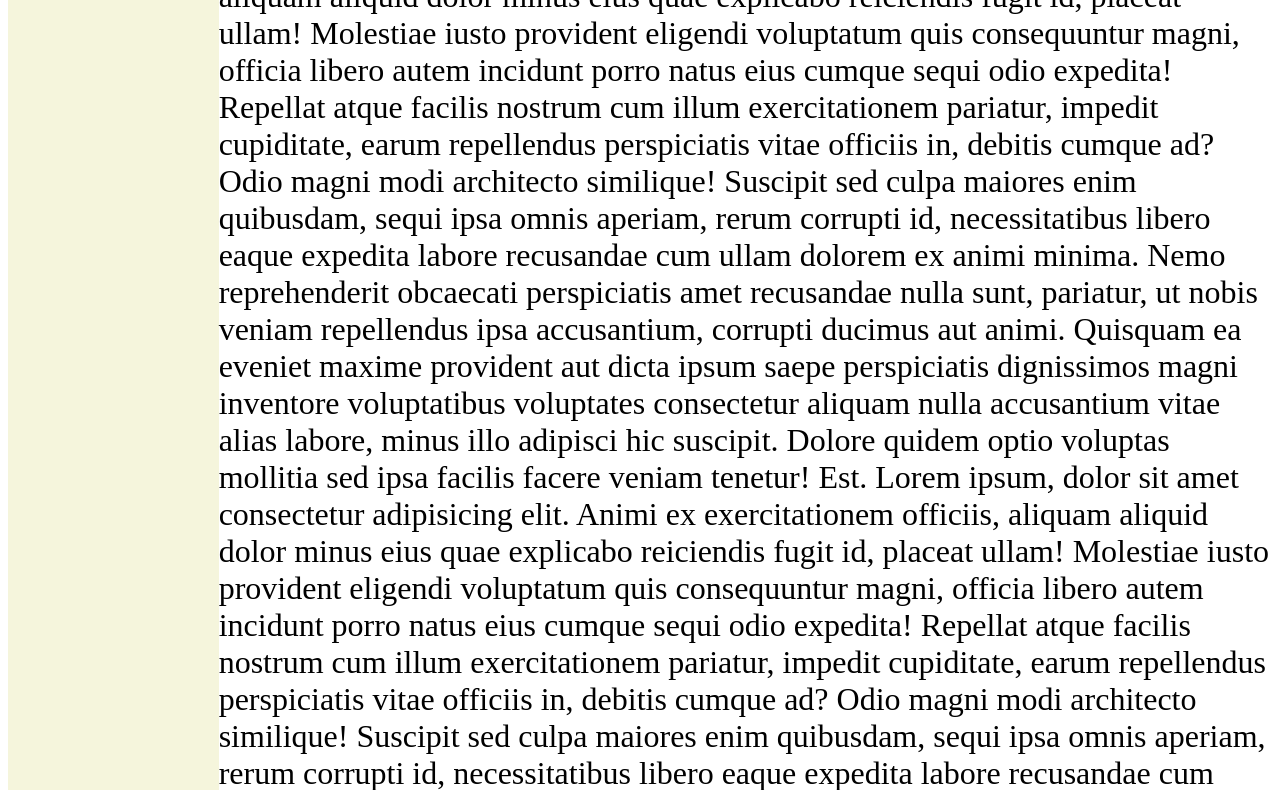
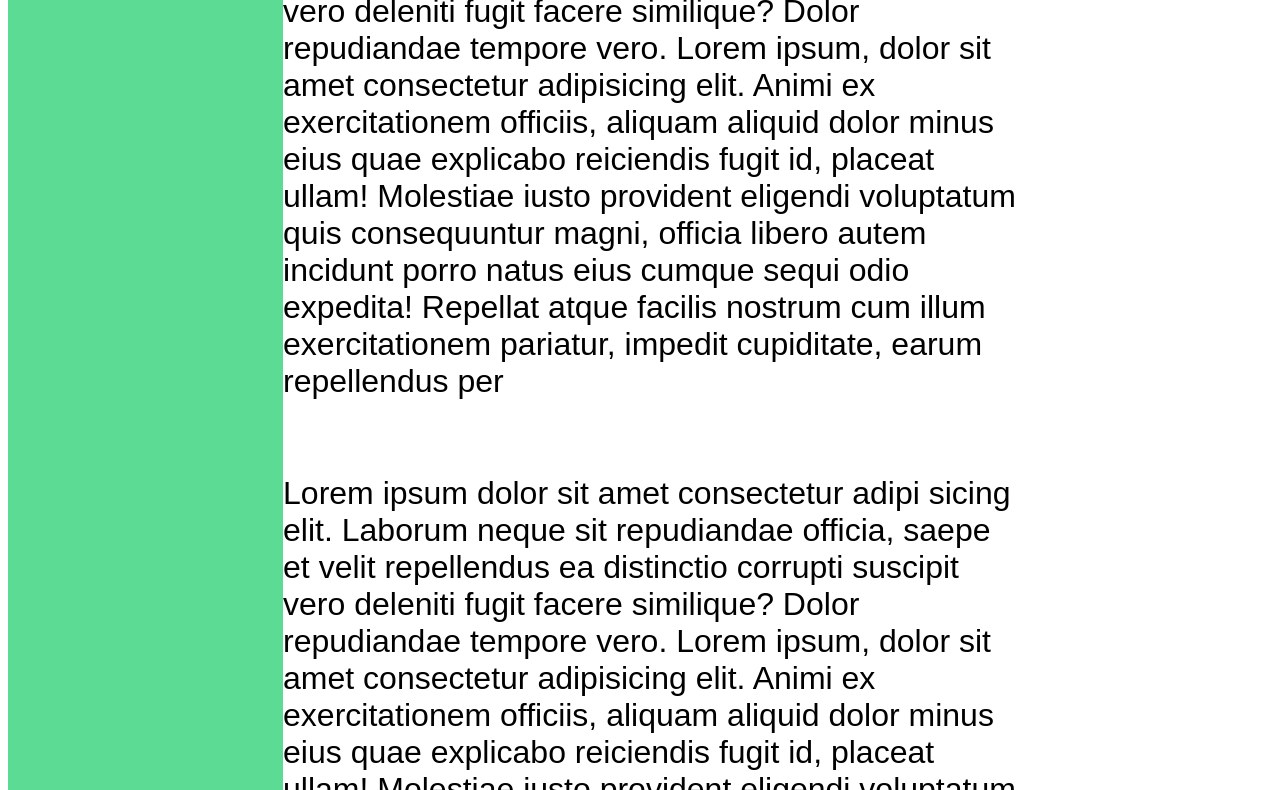
Before and after one commit to devanand98/Admin-Dashboard, a plain HTML site: page index.html in a window 1280 px wide. Shown: the part 310-1100 px from the top of the page. Drawn offline with Linux system fonts and the light colour scheme.

Commit message:
Completed skeleton layout

```diff
--- a/index.html
+++ b/index.html
@@ -9,17 +9,40 @@
 </head>
 <body>
     <div class="container">
-        <div class="sidebar"></div>
+
+        <div class="sidebar">
+            <h1>Dashboard</h1>
+        </div>
+
         <div class="header">
             <h1>Header</h1>
-            <div class="searchbar"></div>
         </div>
 
         <div class="content">
-            <p>Lorem ipsum dolor sit amet consectetur adipi sicing elit. Laborum neque sit repudiandae officia, saepe et velit repellendus ea distinctio corrupti suscipit vero deleniti fugit facere similique? Dolor repudiandae tempore vero.
-            Lorem ipsum, dolor sit amet consectetur adipisicing elit. Animi ex exercitationem officiis, aliquam aliquid dolor minus eius quae explicabo reiciendis fugit id, placeat ullam! Molestiae iusto provident eligendi voluptatum quis consequuntur magni, officia libero autem incidunt porro natus eius cumque sequi odio expedita! Repellat atque facilis nostrum cum illum exercitationem pariatur, impedit cupiditate, earum repellendus perspiciatis vitae officiis in, debitis cumque ad? Odio magni modi architecto similique! Suscipit sed culpa maiores enim quibusdam, sequi ipsa omnis aperiam, rerum corrupti id, necessitatibus libero eaque expedita labore recusandae cum ullam dolorem ex animi minima. Nemo reprehenderit obcaecati perspiciatis amet recusandae nulla sunt, pariatur, ut nobis veniam repellendus ipsa accusantium, corrupti ducimus aut animi. Quisquam ea eveniet maxime provident aut dicta ipsum saepe perspiciatis dignissimos magni inventore voluptatibus voluptates consectetur aliquam nulla accusantium vitae alias labore, minus illo adipisci hic suscipit. Dolore quidem optio voluptas mollitia sed ipsa facilis facere veniam tenetur! Est.
-            Lorem ipsum, dolor sit amet consectetur adipisicing elit. Animi ex exercitationem officiis, aliquam aliquid dolor minus eius quae explicabo reiciendis fugit id, placeat ullam! Molestiae iusto provident eligendi voluptatum quis consequuntur magni, officia libero autem incidunt porro natus eius cumque sequi odio expedita! Repellat atque facilis nostrum cum illum exercitationem pariatur, impedit cupiditate, earum repellendus perspiciatis vitae officiis in, debitis cumque ad? Odio magni modi architecto similique! Suscipit sed culpa maiores enim quibusdam, sequi ipsa omnis aperiam, rerum corrupti id, necessitatibus libero eaque expedita labore recusandae cum ullam dolorem ex animi minima. Nemo reprehenderit obcaecati perspiciatis amet recusandae nulla sunt, pariatur, ut nobis veniam repellendus ipsa accusantium, corrupti ducimus aut animi. Quisquam ea eveniet maxime provident aut dicta ipsum saepe perspiciatis dignissimos magni inventore voluptatibus voluptates consectetur aliquam nulla accusantium vitae alias labore, minus illo adipisci hic suscipit. Dolore quidem optio voluptas mollitia sed ipsa facilis facere veniam tenetur! Est.
-            Lorem ipsum, dolor sit amet consectetur adipisicing elit. Animi ex exercitationem officiis, aliquam aliquid dolor minus eius quae explicabo reiciendis fugit id, placeat ullam! Molestiae iusto provident eligendi voluptatum quis consequuntur magni, officia libero autem incidunt porro natus eius cumque sequi odio expedita! Repellat atque facilis nostrum cum illum exercitationem pariatur, impedit cupiditate, earum repellendus perspiciatis vitae officiis in, debitis cumque ad? Odio magni modi architecto similique! Suscipit sed culpa maiores enim quibusdam, sequi ipsa omnis aperiam, rerum corrupti id, necessitatibus libero eaque expedita labore recusandae cum ullam dolorem ex animi minima. Nemo reprehenderit obcaecati perspiciatis amet recusandae nulla sunt, pariatur, ut nobis veniam repellendus ipsa accusantium, corrupti ducimus aut animi. Quisquam ea eveniet maxime provident aut dicta ipsum saepe perspiciatis dignissimos magni inventore voluptatibus voluptates consectetur aliquam nulla accusantium vitae alias labore, minus illo adipisci hic suscipit. Dolore quidem optio voluptas mollitia sed ipsa facilis facere veniam tenetur! Est.</p>
+            <div class="projects">
+                <div class="projectCard">
+                    <p>Lorem ipsum dolor sit amet consectetur adipi sicing elit. Laborum neque sit repudiandae officia, saepe et velit repellendus ea distinctio corrupti suscipit vero deleniti fugit facere similique? Dolor repudiandae tempore vero.
+                        Lorem ipsum, dolor sit amet consectetur adipisicing elit. Animi ex exercitationem officiis, aliquam aliquid dolor minus eius quae explicabo reiciendis fugit id, placeat ullam! Molestiae iusto provident eligendi voluptatum quis consequuntur magni, officia libero autem incidunt porro natus eius cumque sequi odio expedita! Repellat atque facilis nostrum cum illum exercitationem pariatur, impedit cupiditate, earum repellendus per</p>
+                </div>
+                <div class="projectCard">
+                    <p>Lorem ipsum dolor sit amet consectetur adipi sicing elit. Laborum neque sit repudiandae officia, saepe et velit repellendus ea distinctio corrupti suscipit vero deleniti fugit facere similique? Dolor repudiandae tempore vero.
+                        Lorem ipsum, dolor sit amet consectetur adipisicing elit. Animi ex exercitationem officiis, aliquam aliquid dolor minus eius quae explicabo reiciendis fugit id, placeat ullam! Molestiae iusto provident eligendi voluptatum quis consequuntur magni, officia libero autem incidunt porro natus eius cumque sequi odio expedita!</p>
+                </div>
+                <div class="projectCard">
+                    <p>Lorem ipsum dolor sit amet consectetur adipi sicing elit. Laborum neque sit repudiandae officia, saepe et velit repellendus ea distinctio corrupti suscipit vero deleniti fugit facere similique? Dolor repudiandae tempore vero.
+                        Lorem ipsum, dolor sit amet consectetur adipisicing elit. Animi ex exercitationem officiis, aliquam aliquid dolor minus eius quae explicabo reiciendis fugit id, placeat ullam! Molestiae iusto provident eligendi voluptatum quis consequuntur magni, officia libero autem incidunt porro natus eius cumque sequi odio expedita! Repellat atque facilis nostrum cum illum exercitationem pariatur, impedit cupiditate, earum </p>
+                </div>
+                <div class="projectCard">
+                    <p>Lorem ipsum dolor sit amet consectetur adipi sicing elit. Laborum neque sit repudiandae officia, saepe et velit repellendus ea distinctio corrupti suscipit vero deleniti fugit facere similique? Dolor repudiandae tempore vero.
+                        Lorem ipsum, dolor sit amet consectetur adipisicing elit. Animi ex exercitationem officiis, aliquam aliquid dolor minus eius quae explicabo reiciendis fugit id, placeat ullam! Molestiae iusto provident eligendi voluptatum quis consequuntur magni, officia libero autem incidunt porro natus eius cumque sequi odio expedita! Repellat atque facilis nostrum cum illum exercitationem pariatur, impedit cupiditate, earum repellendus perspiciatis vitae officiis in, debitis cumque ad? Odio magni modi architecto similique! Suscipit </p>
+                </div>
+
+            </div>
+
+            <div class="rightbar">
+                Lorem ipsum dolor sit amet consectetur, adipisicing elit. Quam ipsam, repudiandae voluptas facilis molestias nemo dolore porro quos eligendi iste, aperiam veniam accusantium velit ut maxime quidem voluptatem explicabo corrupti?
+            </div>
+
         </div>
     </div>
 
--- a/style.css
+++ b/style.css
@@ -1,3 +1,12 @@
+*{
+    font-family:sans-serif  ;
+}
+
+h1{
+    font-size: 45px;
+    color: #EDF5D1    ;
+    padding: 20px;
+}
 .container{
     display: grid;
     grid-template-columns: 1fr 5fr;
@@ -16,7 +25,7 @@
     display: grid;
     grid-column: span 1;
     grid-row: span 2;
-    background-color: beige ;
+    background-color: #5cdb95 ;
 }
 p{
     font-size:xx-large;
@@ -24,5 +33,23 @@ p{
 
 .content{
     display: grid;
-    grid-column-start: 2;
+    grid-template-columns: 3fr 1fr;
+
 }
+
+.rightbar{
+    display: grid;
+
+}
+
+.projects{
+    display: grid;
+    grid-template-columns: repeat(auto-fit,minmax(450px,1fr));
+    grid-template-rows: repeat(auto-fit,minmax(200px,1fr));
+    gap: 20px ;
+}
+
+.projectCards{
+    display: grid;
+    grid-column: span 1;
+}
```
Also changed, not shown: Icons/desktop-mac-dashboard.png (added).
